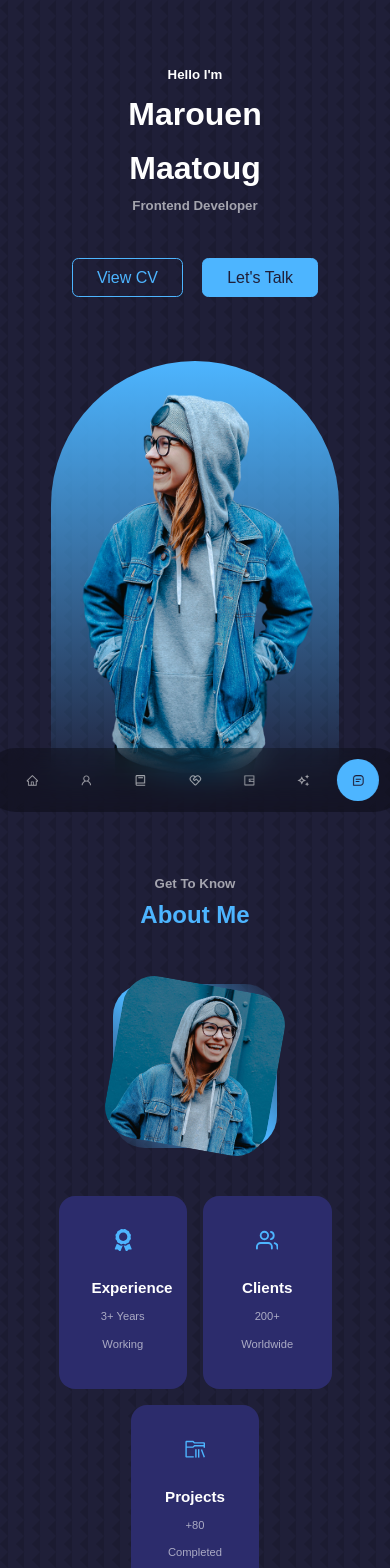
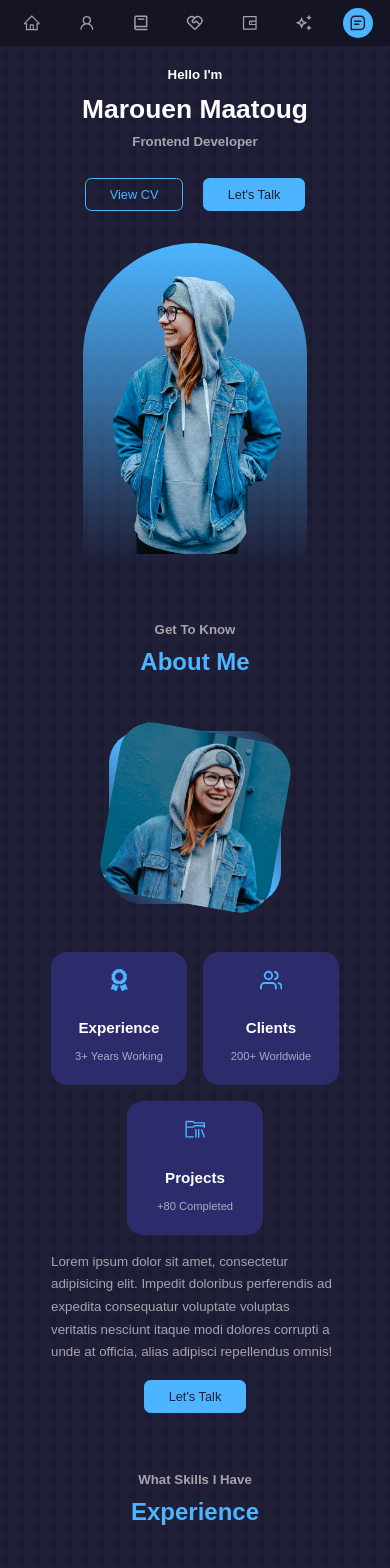
Before and after one commit to marouenmaatoug/React-Personal-Web-Portfolio, a React (Create React App) app: page / in a window 390 px wide. Shown: the top 1568 px of the page. Built offline with nearby package versions, Linux system fonts and the light colour scheme.

Commit message:
Responsive Design final CSS update

```diff
--- a/src/Components/About/About.css
+++ b/src/Components/About/About.css
@@ -87,6 +87,9 @@
         width: 60%;
         margin: 0 auto 3rem;
     }
+    .about-card {
+        padding: 1rem;
+    }
     .about-cards {
         grid-template-columns: repeat(4, 1fr);
         grid-row: 2;
@@ -110,3 +113,18 @@
         margin: auto;
     }
 }
+
+@media screen and (max-width: 425px) {
+    .about-content p {
+        font-size: smaller;
+        margin: 1rem 0;
+    }
+    .btn {
+        font-size: 0.8rem;
+    }
+    .about-description {
+        display: flex;
+        flex-direction: column;
+        align-items: center;
+    }
+}
--- a/src/Components/Contact/Contact.css
+++ b/src/Components/Contact/Contact.css
@@ -48,6 +48,9 @@ textarea {
     border: 2px solid var(--color-primary-variant);
     resize: none;
     color: var(--color-white);
+}
+textarea {
+    font-family: "Poppins", sans-serif;
 }
 .btn.btn-primary.form-btn {
     padding: 0.7rem 1.1rem;
@@ -107,3 +110,23 @@ textarea {
         gap: 1rem;
     }
 }
+
+@media screen and (max-width: 425px) {
+    .container.contact-container {
+        width: 13rem;
+    }
+    .contact-option {
+        padding: 0.5rem;
+    }
+    form {
+        align-items: center;
+    }
+    input,
+    textarea {
+        padding: 0.5rem;
+    }
+    .btn.btn-primary.form-btn {
+        padding: 0.5rem 1rem;
+        font-size: 0.8rem;
+    }
+}
--- a/src/Components/Experience/Experience.css
+++ b/src/Components/Experience/Experience.css
@@ -61,3 +61,9 @@
         justify-content: center;
     }
 }
+
+@media screen and (max-width: 425px) {
+    .experience-content {
+        row-gap: 1rem;
+    }
+}
--- a/src/Components/Footer/Footer.css
+++ b/src/Components/Footer/Footer.css
@@ -10,13 +10,14 @@ footer a {
     color: var(--color-bg);
 }
 
-.footer-logo {
+/* .footer-logo {
     font-size: 2rem;
     font-weight: 500;
     margin-bottom: 1rem;
     display: inline-block;
-}
+} */
 .permalinks {
+    padding-top: 1.5rem;
     display: flex;
     flex-wrap: wrap;
     justify-content: center;
@@ -52,12 +53,36 @@ footer a {
 
 @media screen and (max-width: 768px) {
     .permalinks {
-        gap: 1.5rem;
+        gap: 0.5rem 1.5rem;
     }
-    .footer-logo {
+
+    .footer-socials {
+        margin-bottom: 1rem;
+        font-size: 0.8rem;
+    }
+    .footer-copyright {
         margin-bottom: 0rem;
     }
-    .footer-socials {
-        margin-bottom: 1rem;
+    footer {
+        padding: 1rem 0;
     }
 }
+
+@media screen and (max-width: 425px) {
+    footer {
+        margin-top: 4rem;
+        padding-top: 0.5rem;
+    }
+    .permalinks {
+        font-size: 0.8rem;
+        padding: 0.5rem 1rem;
+        gap: 0.3rem 1.5rem;
+    }
+    .footer-copyright {
+        font-size: 0.7rem;
+        padding-top: 0.5rem;
+    }
+    .footer-socials a {
+        padding: 0.5rem;
+    }
+}
--- a/src/Components/Footer/Footer.jsx
+++ b/src/Components/Footer/Footer.jsx
@@ -7,9 +7,9 @@ import { IoLogoTwitter } from "react-icons/io";
 const Footer = () => {
     return (
         <footer>
-            <a href="#header" className="footer-logo">
+            {/* <a href="#header" className="footer-logo">
                 MAROUEN
-            </a>
+            </a> */}
             <ul className="permalinks">
                 <li>
                     <a href="#header">Home</a>
--- a/src/Components/Header/Header.css
+++ b/src/Components/Header/Header.css
@@ -75,4 +75,26 @@ header {
         height: 27rem;
         left: calc(50% - 9rem);
     }
+    header {
+        padding-top: 6rem;
+    }
 }
+
+@media screen and (max-width: 425px) {
+    .me {
+        width: 14rem;
+        height: 20rem;
+        left: calc(50% - 7rem);
+        margin-top: 2rem;
+    }
+    header {
+        padding-top: 4rem;
+    }
+    .cta {
+        margin-top: 1.5rem;
+        font-size: 0.8rem;
+    }
+    .header-container h1 {
+        font-size: 1.65rem;
+    }
+}
--- a/src/Components/Nav/Nav.css
+++ b/src/Components/Nav/Nav.css
@@ -30,7 +30,20 @@ nav a.active {
 }
 
 @media screen and (max-width: 768px) {
-    nav a {
-        font-size: 0.8rem;
+    nav {
+        bottom: unset;
+        top: 0;
+        width: 100%;
+        justify-content: space-around;
+        border-radius: unset;
     }
 }
+
+@media screen and (max-width: 425px) {
+    nav {
+        padding: 0.5rem 0.7rem;
+    }
+    nav a {
+        padding: 0.4rem;
+    }
+}
--- a/src/Components/Portfolio/Portfolio.css
+++ b/src/Components/Portfolio/Portfolio.css
@@ -62,3 +62,12 @@
         justify-content: center;
     }
 }
+
+@media screen and (max-width: 425px) {
+    .portfolio-container {
+        width: var(--container-width-S);
+    }
+    .portfolio-item {
+        padding: 0.8rem;
+    }
+}
--- a/src/Components/Services/Services.css
+++ b/src/Components/Services/Services.css
@@ -77,3 +77,15 @@
         gap: 1.5rem;
     }
 }
+@media screen and (max-width: 425px) {
+    .container.services-container {
+        width: var(--container-width-S);
+        gap: 1.5rem;
+    }
+    .service-list {
+        padding: 1.5rem 0.5rem;
+    }
+    .service-list p {
+        font-size: 0.8rem;
+    }
+}
--- a/src/Components/Testimonials/Testimonials.css
+++ b/src/Components/Testimonials/Testimonials.css
@@ -45,3 +45,12 @@
         width: 70%;
     }
 }
+
+@media screen and (max-width: 425px) {
+    .container.testimonials-container {
+        width: 18rem;
+    }
+    .testimonial {
+        padding: 1rem 0.5rem;
+    }
+}
--- a/src/index.css
+++ b/src/index.css
@@ -17,8 +17,8 @@
     --color-light: rgba(255, 255, 255, 0.6);
     --container-width-XL: 75%;
     --container-width-L: 80%;
-    --container-width-M: 70%;
-    --container-width-S: 90%;
+    --container-width-M: 23rem;
+    --container-width-S: 18rem;
     --transition: all 400ms ease;
 }
 html {
@@ -52,7 +52,7 @@ h1 {
     font-size: 2.5rem;
 }
 section {
-    margin-top: 8rem;
+    padding-top: 8rem;
 }
 section > h2,
 section > h5 {
@@ -107,7 +107,7 @@ img {
         width: var(--container-width-L);
     }
     section {
-        margin-top: 6rem;
+        padding-top: 6rem;
     }
 }
 
@@ -118,6 +118,17 @@ img {
         width: var(--container-width-M);
     }
     section {
-        margin-top: 5rem;
+        padding-top: 5rem;
     }
 }
+
+/* =========Media Queries (Mobile  425px)=========== */
+
+@media screen and (max-width: 425px) {
+    .container {
+        width: var(--container-width-S);
+    }
+    section {
+        padding-top: 3.5rem;
+    }
+}
```
